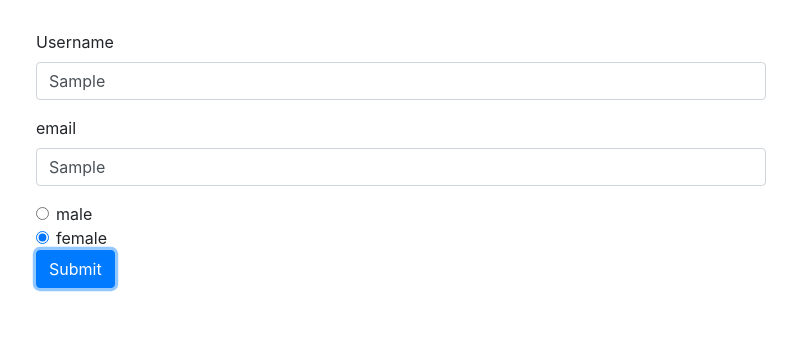
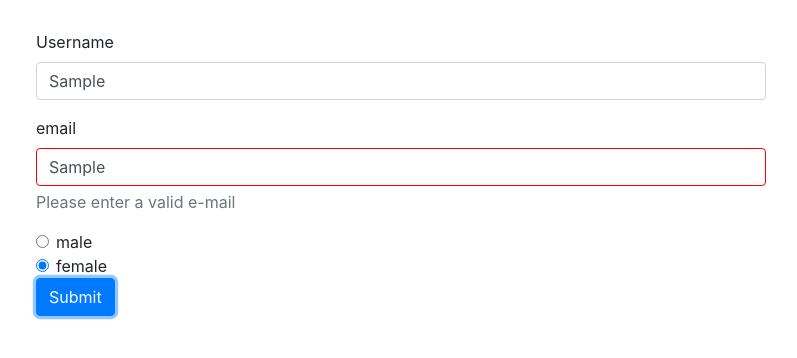
Before and after one commit to cyborg-nomade/angular-course, an Angular app: page / in a window 1280 px wide. Both pictures are taken after typing "Sample", "Sample" into the empty fields and a click on the button "Submit". Shown: the top 358 px of the page, without its empty margins (239-1036 px from the left). Built offline with nearby package versions, Linux system fonts and the light colour scheme.

Commit message:
conditional warning tex

```diff
--- a/src/app/app.component.css
+++ b/src/app/app.component.css
@@ -1,3 +1,7 @@
 .container {
   margin-top: 30px;
 }
+
+input.ng-invalid.ng-touched {
+  border: 1px solid red;
+}
--- a/src/app/app.component.html
+++ b/src/app/app.component.html
@@ -5,10 +5,16 @@
         <div class="form-group">
           <label for="username">Username</label>
           <input type="text" id="username" class="form-control" formControlName="username">
+          <span class="form-text text-muted"
+            *ngIf="!signupForm.get('username').valid && signupForm.get('username').touched">Please enter a valid
+            username</span>
         </div>
         <div class="form-group">
           <label for="email">email</label>
           <input type="text" id="email" class="form-control" formControlName="email">
+          <span class="form-text text-muted"
+            *ngIf="!signupForm.get('email').valid && signupForm.get('email').touched">Please enter a valid
+            e-mail</span>
         </div>
         <div class="form-check" *ngFor="let gender of genders">
           <input class="form-check-input" type="radio" [value]="gender" formControlName="gender">
```
